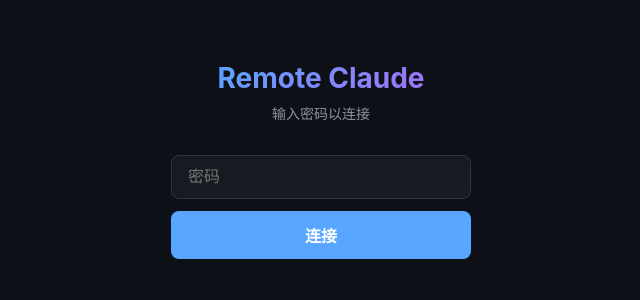
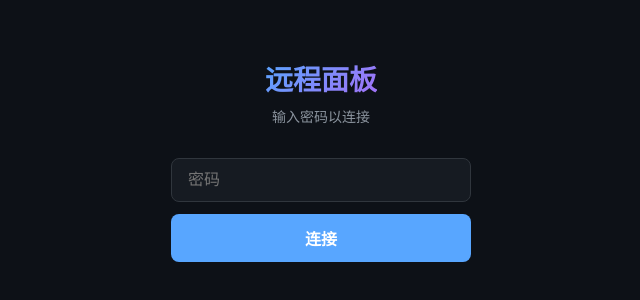
Before and after one commit to JIEHNE/remote-panel, a website: page public/index.html in a window 1280 px wide. Shown: the part 224-524 px from the top of the page, without its empty margins (319-959 px from the left). Drawn offline with nearby package versions, Linux system fonts and the light colour scheme.

Commit message:
项目更名为「远程面板」

```diff
--- a/public/index.html
+++ b/public/index.html
@@ -3,7 +3,7 @@
 <head>
 <meta charset="UTF-8">
 <meta name="viewport" content="width=device-width, initial-scale=1.0, maximum-scale=1.0, user-scalable=no, viewport-fit=cover">
-<title>Remote Claude</title>
+<title>远程面板</title>
 <link rel="stylesheet" href="https://cdn.jsdelivr.net/npm/xterm@5.3.0/css/xterm.css">
 <style>
 *, *::before, *::after { box-sizing: border-box; margin: 0; padding: 0; }
@@ -101,7 +101,7 @@
 <body>
 
 <div id="login-screen">
-  <div class="logo">Remote Claude</div>
+  <div class="logo">远程面板</div>
   <div class="subtitle">输入密码以连接</div>
   <input type="password" id="pw-input" placeholder="密码" autocomplete="off">
   <button id="login-btn" onclick="login()">连接</button>
```
Also changed, not shown: README.md.
